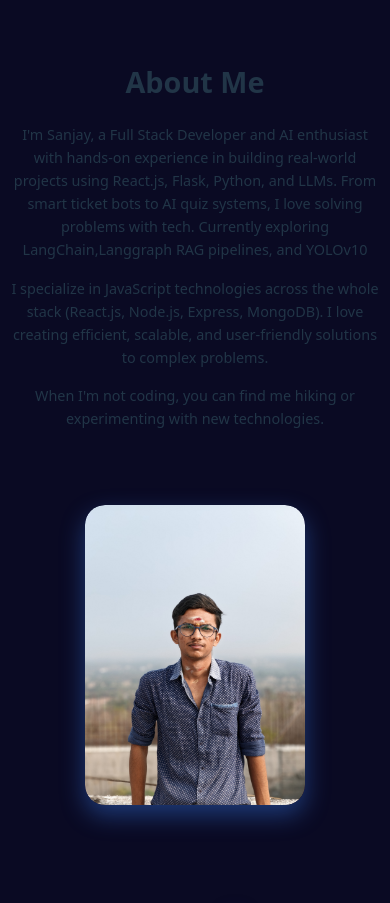
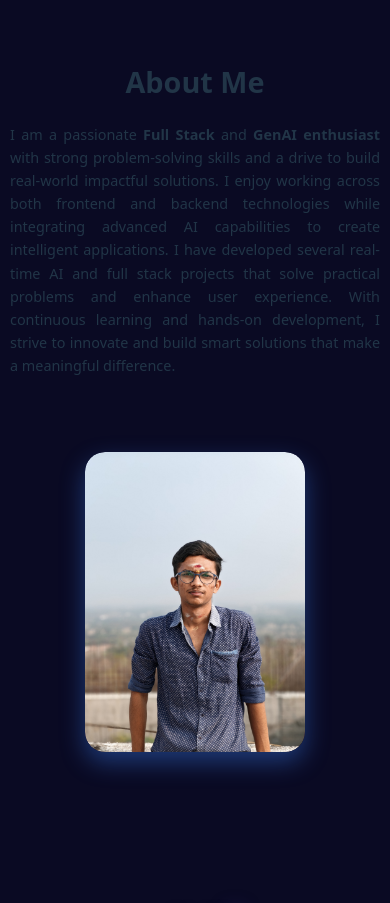
Before and after one commit to Sanjayraj-k/Portfolio, a React (Vite) app in the folder portfolio-website/: page / in a window 390 px wide. Shown: the part 1260-2163 px from the top of the page. Built offline with nearby package versions, Linux system fonts and the light colour scheme; the HTML template or start-up script is replaced by a standard one.

Commit message:
updated about me section

```diff
--- a/portfolio-website/src/Pages/HomePage.jsx
+++ b/portfolio-website/src/Pages/HomePage.jsx
@@ -317,5 +317,4 @@ const HomePage = ({
     </div>
   );
 };
-
 export default HomePage;
--- a/portfolio-website/src/components/About/About.css
+++ b/portfolio-website/src/components/About/About.css
@@ -76,6 +76,7 @@
   0% {
     transform: rotate(0deg);
   }
+
   100% {
     transform: rotate(360deg);
   }
@@ -92,6 +93,10 @@
 
   .about-content {
     min-width: 100%;
+  }
+
+  .about-content p {
+    text-align: justify;
   }
 
   .about-image {
--- a/portfolio-website/src/components/About/About.jsx
+++ b/portfolio-website/src/components/About/About.jsx
@@ -32,15 +32,7 @@ const About = ({ textEnter, textLeave }) => {
             viewport={{ once: true }}
           >
             <p>
-            I'm Sanjay, a Full Stack Developer and AI enthusiast with hands-on experience in building real-world projects using React.js, Flask, Python, and LLMs. From smart ticket bots to AI quiz systems, I love solving problems with tech. Currently exploring LangChain,Langgraph RAG pipelines, and YOLOv10
-</p>
-
-            <p>
-              I specialize in JavaScript technologies across the whole stack (React.js, Node.js, Express, MongoDB).
-              I love creating efficient, scalable, and user-friendly solutions to complex problems.
-            </p>
-            <p>
-              When I'm not coding, you can find me hiking or experimenting with new technologies.
+              I am a passionate <strong>Full Stack</strong> and <strong>GenAI enthusiast</strong> with strong problem-solving skills and a drive to build real-world impactful solutions. I enjoy working across both frontend and backend technologies while integrating advanced AI capabilities to create intelligent applications. I have developed several real-time AI and full stack projects that solve practical problems and enhance user experience. With continuous learning and hands-on development, I strive to innovate and build smart solutions that make a meaningful difference.
             </p>
           </motion.div>
         </div>
```
